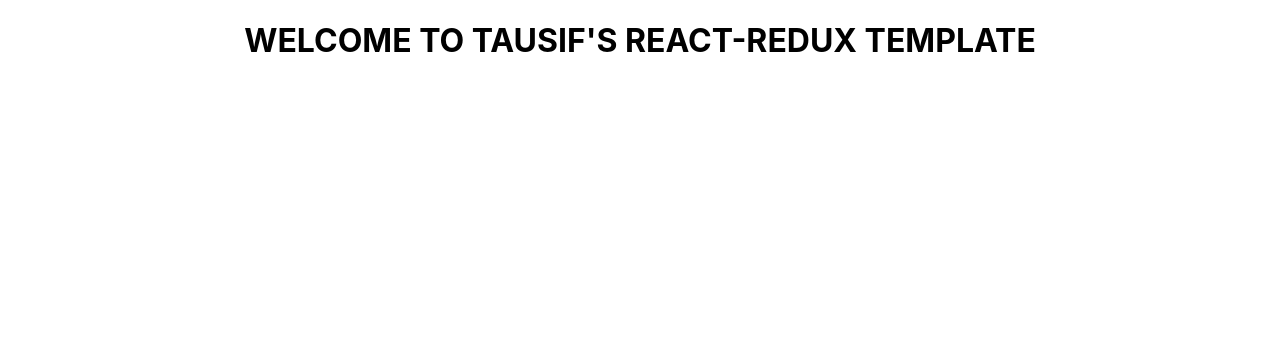
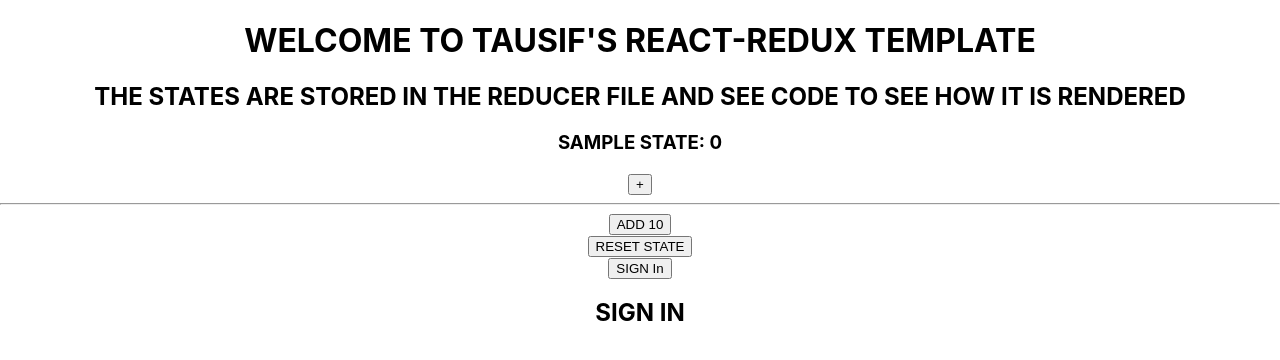
Before and after one commit to tausvels/react_template, a React (Create React App) app: page / in a window 1280 px wide. Shown: the top 360 px of the page. Built offline with nearby package versions, Linux system fonts and the light colour scheme.

Commit message:
added all the reducer and dispatch options to the app file

```diff
--- a/src/App.js
+++ b/src/App.js
@@ -1,11 +1,29 @@
 import React from 'react';
+import { useSelector, useDispatch } from 'react-redux';
 import logo from './logo.svg';
 import './App.css';
 
+// import the actions from the actions folder to be used
+import { sampleAction, sampleAction2, reset } from './actions/sampleAction';
+import { signIn, signOut } from './actions/loggingAction';
+
 function App() {
+  // state is the overall STATE object that has sub states and can be found in the index.js of the reducer folder
+  const sampleState1 = useSelector((state) => state.sample);
+  const isLogged = useSelector(state => state.logged);
+  const dispatch = useDispatch();
   return (
     <div className="App">
       <h1> WELCOME TO TAUSIF'S REACT-REDUX TEMPLATE </h1>
+      <h2> THE STATES ARE STORED IN THE REDUCER FILE AND SEE CODE TO SEE HOW IT IS RENDERED</h2>
+      <h3> SAMPLE STATE: {sampleState1} </h3>
+      {/* THIS IS HOW TO USE THE useDispatch and the ACTIONS */}
+      <button onClick= {() => dispatch(sampleAction())}> + </button> <hr></hr>
+      <button onClick= {() => dispatch(sampleAction2())}> ADD 10 </button> <br></br>
+      <button onClick={() => dispatch(reset())} > RESET STATE </button> <br></br>
+      {/* CONDITIONAL RENDERING */}
+      {isLogged ? <button onClick = {() => dispatch(signOut())}> SIGN OUT </button> : <button onClick={() => dispatch(signIn())}> SIGN In </button>}
+      { isLogged ? <h2>I AM LOGGED IN</h2> : <h2>SIGN IN</h2>}
     </div>
   );
 }
--- /dev/null
+++ b/src/actions/loggingAction.js
@@ -0,0 +1,11 @@
+export const signIn = () => {
+  return {
+    type: 'SIGN_IN'
+  }
+}
+
+export const signOut = () => {
+  return {
+    type: 'SIGN_OUT'
+  }
+}
--- a/src/actions/sampleAction.js
+++ b/src/actions/sampleAction.js
@@ -0,0 +1,17 @@
+export const sampleAction = () => {
+  return {
+    type: 'INCREMENT'
+  }
+};
+
+export const sampleAction2 = () => {
+  return {
+    type: 'SAMPLE'
+  }
+}
+
+export const reset = () => {
+  return {
+    type: 'RESET'
+  }
+}
--- a/src/reducers/loggedReducer.js
+++ b/src/reducers/loggedReducer.js
@@ -1,7 +1,9 @@
 const isLogged = (state = false, action) => {
   switch (action.type) {
     case 'SIGN_IN':
-      return !state;
+      return state = true;
+    case 'SIGN_OUT':
+      return state = false;
     default:
       return state;
   }
--- a/src/reducers/sampleReducer.js
+++ b/src/reducers/sampleReducer.js
@@ -4,6 +4,8 @@ const sampleReducer = (state=0, action) => {
       return state + 1;
     case 'SAMPLE':
       return state + 10;
+    case 'RESET':
+      return state = 0;
     default:
       return state
   }
```
